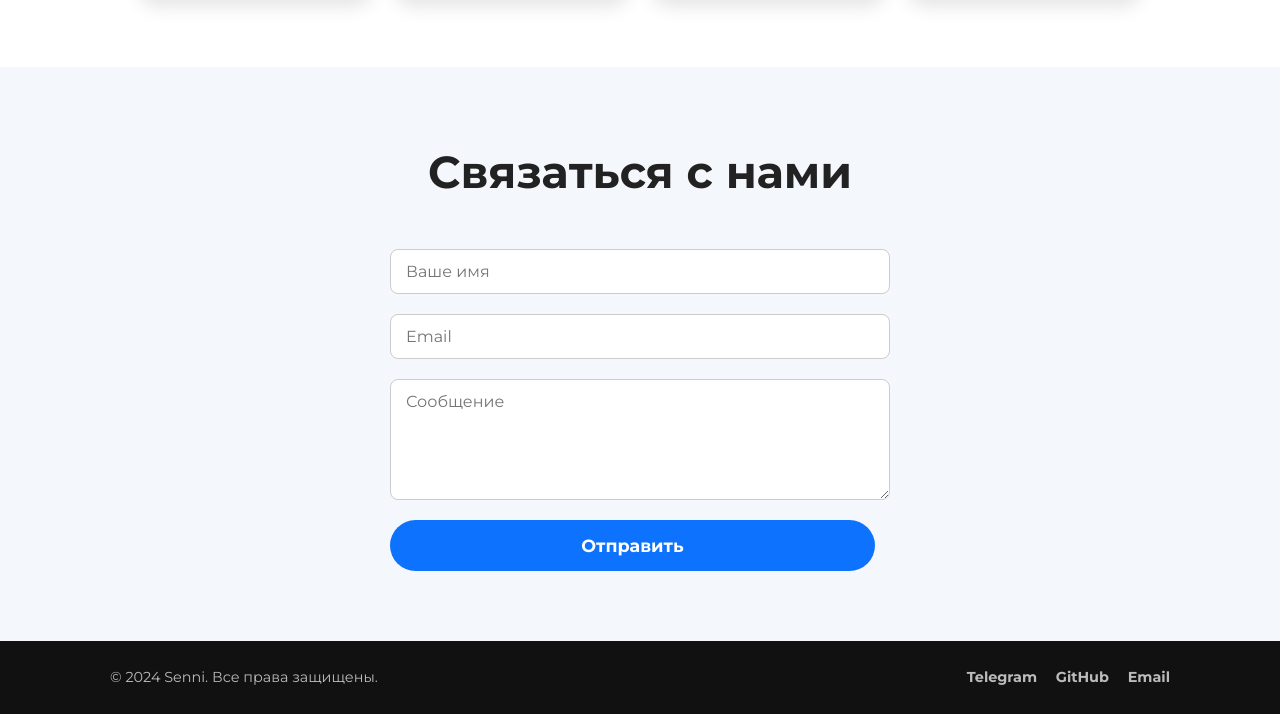
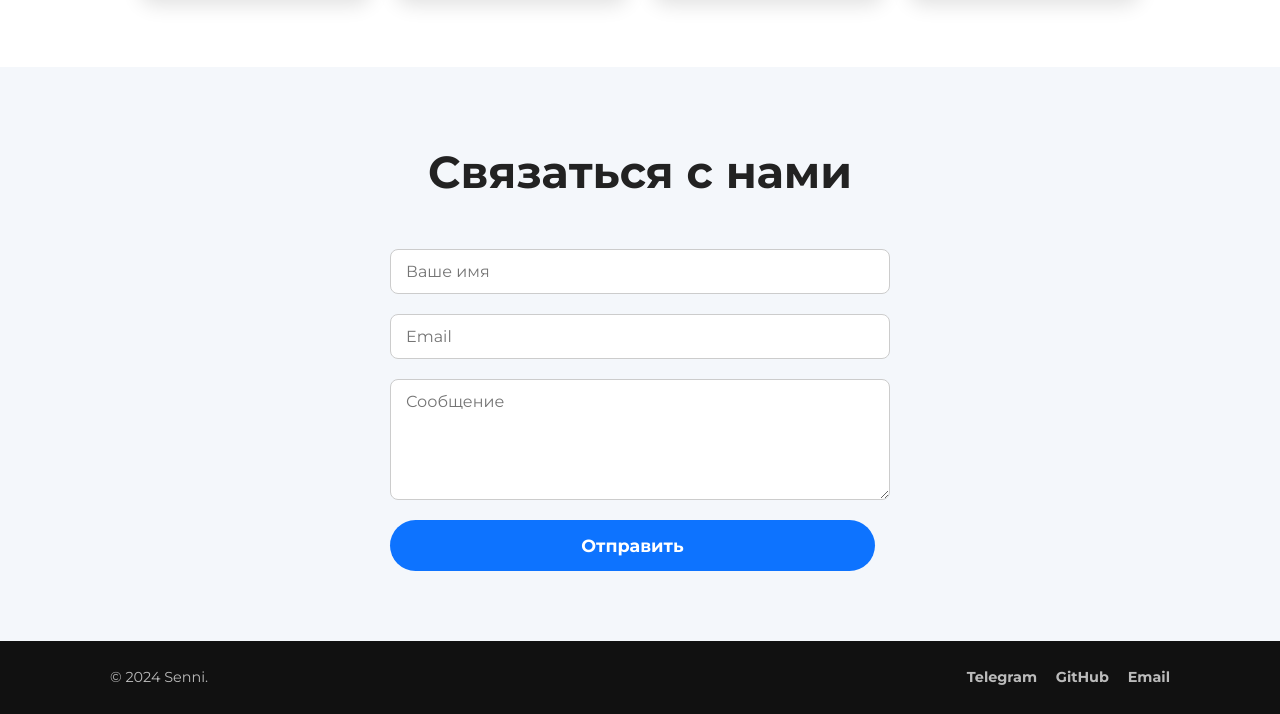
Before and after one commit to senni1997/Portfolio_Senni, a plain HTML site: page index.html in a window 1280 px wide. Shown: the part 2038-2752 px from the top of the page. Drawn offline with Linux system fonts and the light colour scheme.

Commit message:
Обновил лендинг

```diff
--- a/index.html
+++ b/index.html
@@ -99,7 +99,7 @@
 
 <footer class="footer">
   <div class="container footer__container">
-    <div>© 2024 Senni. Все права защищены.</div>
+    <div>© 2024 Senni.</div>
     <div class="socials">
       <a href="#" aria-label="Telegram" target="_blank" rel="noopener noreferrer">Telegram</a>
       <a href="#" aria-label="GitHub" target="_blank" rel="noopener noreferrer">GitHub</a>
```
